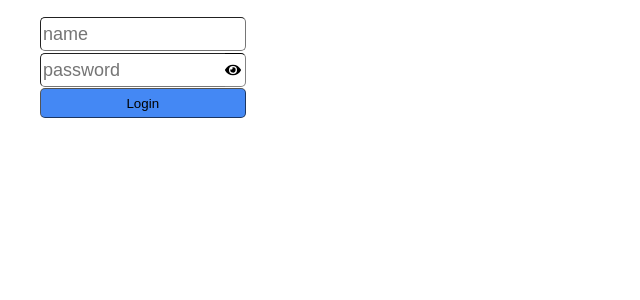
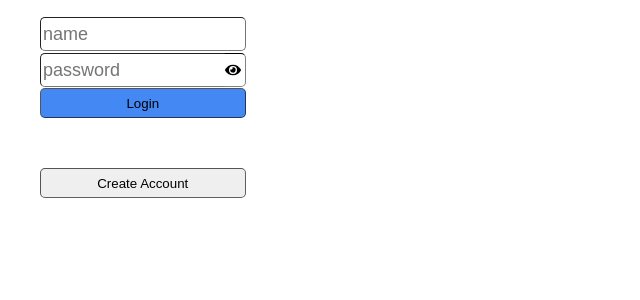
Before and after one commit to keeykeey/multi_project_task_manager, a React (Create React App) app in the folder app/frontend/: page /login in a window 1280 px wide. Shown: the top 300 px of the page, without its empty margins (0-640 px from the left). Built offline with nearby package versions, Linux system fonts and the light colour scheme; the HTML template or start-up script is replaced by a standard one.

Commit message:
css少し

```diff
--- a/app/frontend/src/Login.tsx
+++ b/app/frontend/src/Login.tsx
@@ -61,8 +61,41 @@ function Login(){
         borderRadius:'5px',
         borderWidth:'1px 1px 1px 1px',
         borderColor:'#000000 #30303099 #30303099 #000000',
-        backgroundColor:'#4488f4'
+        backgroundColor:'#4488f4',
+        cursor:'pointer',
     }
+    const cssLoginButtonHover:React.CSSProperties={
+        width:205.5,
+        height:30,
+        borderRadius:'5px',
+        borderWidth:'1px 1px 1px 1px',
+        borderColor:'#000000 #30303099 #30303099 #000000',
+        backgroundColor:'#4488f499',
+        cursor:'pointer',
+    }
+    const [loginButtonStyle,setLoginButtonStyle] = useState<React.CSSProperties>(cssLoginButton)
+
+    const cssCreateAccount:React.CSSProperties={
+        margin:'50px auto auto auto',
+        width:205.5,
+        height:30,
+        borderRadius:'5px',
+        borderWidth:'1px 1px 1px 1px',
+        borderColor:'#000000 #30303099 #30303099 #000000',
+        backgroundColor:'#efefef',
+        cursor:'pointer',
+    }
+    const cssCreateAccountHover:React.CSSProperties={
+        margin:'50px auto auto auto',
+        width:205.5,
+        height:30,
+        borderRadius:'5px',
+        borderWidth:'1px 1px 1px 1px',
+        borderColor:'#000000 #30303099 #30303099 #000000',
+        backgroundColor:'#efefef99',
+        cursor:'pointer',
+    }
+    const [createAcountStyle,setCreateAcountStyle] = useState<React.CSSProperties>(cssCreateAccount)
 
 
     const [userName,setUserName] = useState<string>('testuser1')
@@ -116,6 +149,10 @@ function Login(){
         }).then(res=>window.location.href='http://127.0.0.1:3000')
     }
 
+    function createAccount(){
+        window.location.href='http://127.0.0.1:3000/signup'
+    }
+
     return(
         <div>
             <ul>
@@ -132,8 +169,9 @@ function Login(){
                   </div>
                 </div>
                 <button style={cssLoginButton} onClick={userLogin}>Login</button>
+                <br/>
+                <button style={cssCreateAccount} onClick={createAccount}>Create Account</button>
             </ul>
-
         </div>
     )
 }
```
